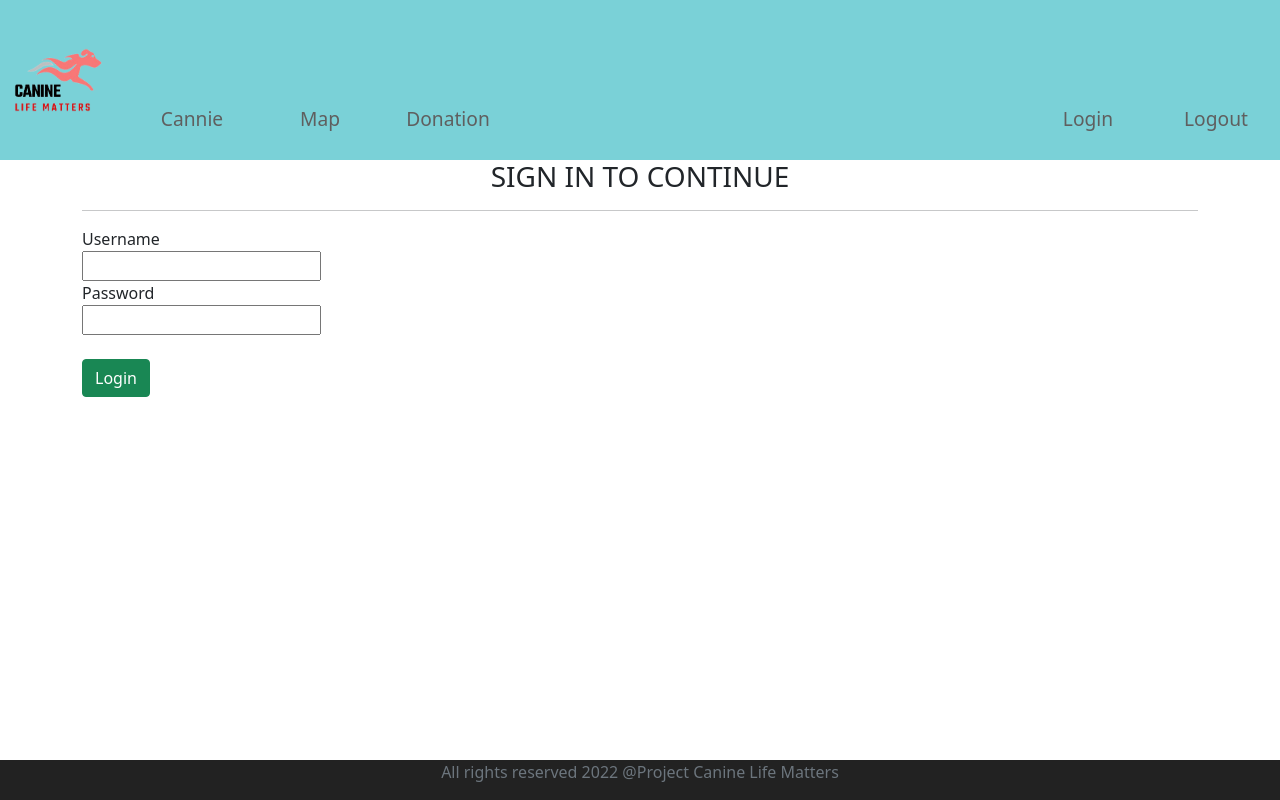
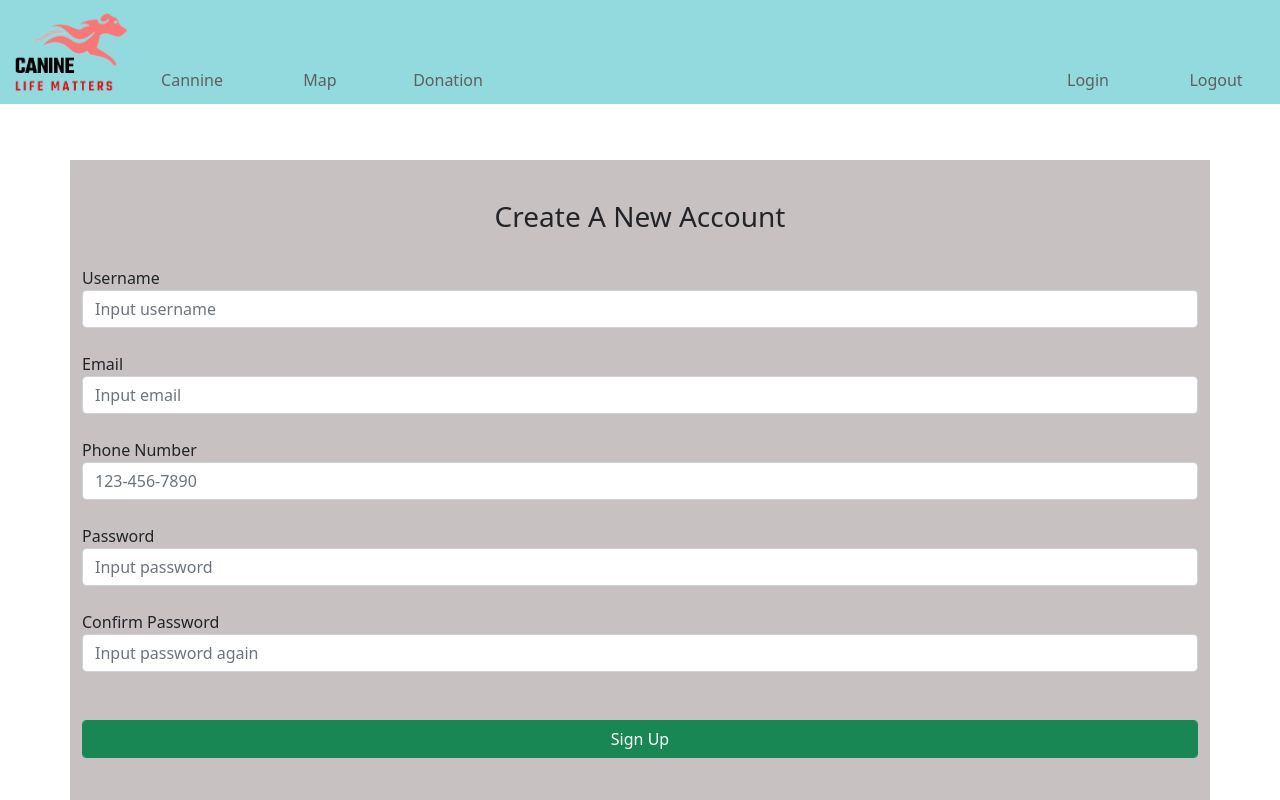
Before and after one commit to JinChin02/CanineLifeMatter, a React (Create React App) app: page /register in a window 1280 px wide. Shown: the top 800 px of the page. Built offline with nearby package versions, Linux system fonts and the light colour scheme.

Commit message:
Added registration page and edit css

```diff
--- a/src/App.css
+++ b/src/App.css
@@ -1,11 +1,11 @@
 /****** general *****/
 .paddingTop{
-  padding-top: 10vh;
+  padding-top: 7vh;
 }
 
 /**footer**/
 .footer{
-  position: absolute;
+  position:relative;
   bottom:0;
   width: 100%;
   height: 40px;
@@ -23,32 +23,42 @@
 
 .logo{
   padding-left: 1vw;
-  width: 10vw;
-  height: 8vh;
+  width: 12vw;
+  height: 10vh;
   padding-right: 2vw;
   justify-content: left;
 }
 
 .headerTable{
-  background-color:rgba(51, 185, 194, 0.651);
+  background-color:rgba(111, 206, 212, 0.753);
   width:100%;
-  height: 20vh;
+  height: 13vh;
   table-layout: fixed;
   color:rgb(95, 95, 95);
 }
 
 
 .headerTable tr td{
-
   text-align:center;
-  font-size: 1.5vw;
+  font-size: 1.25vw;
 }
 
 .try{
-  background-color: aqua;
+  background-color: rgb(116, 241, 241);
 }
 
 
-.loginTitle{
+.Title{
   text-align: center;
 }
+
+.alignCenter{
+  text-align: center;
+}
+
+.formBody{
+  background-color: rgb(199, 193, 193);
+  margin-bottom: 5vh;
+  padding-top: 5vh;
+  padding-bottom: 15.5vh;
+}
--- a/src/App.js
+++ b/src/App.js
@@ -2,14 +2,23 @@ import './App.css';
 import Header from './components/Header.jsx';
 import Footer from './components/Footer.jsx';
 import Login from './components/Login';
+import Registration from './components/Registration';
+import {BrowserRouter as Router, Routes , Route} from 'react-router-dom';
 
 function App() {
 
   return (
     <div className="App">
-      <Header/>
-      <Login/>
-      <Footer/>
+      <Router>
+        <Header/>
+        <Routes>
+          <Route path="/" element={<Login/>} />
+          <Route path="/login" element={<Login/>} />
+          <Route path="/register" element={<Registration/>} />
+        </Routes>
+        <Footer/>
+      </Router>
+
     </div>
   );
 }
--- a/src/components/Login.jsx
+++ b/src/components/Login.jsx
@@ -1,5 +1,6 @@
 import React, {Component} from "react";
 import axios from "axios";
+import { Link } from "react-router-dom";
 
 class Login extends Component{
     constructor(props){
@@ -16,7 +17,7 @@ class Login extends Component{
         console.log(this.state.password);
 
         var user = {"username":this.state.username, "password":this.state.password}
-        axios.post("http://localhost:8080/login",user)
+        axios.post("http://localhost:8080/login" , user)
         .then(response => this.abc(response.status))
 
     }
@@ -32,39 +33,32 @@ class Login extends Component{
     render(){
         return (
             <div>
-                <div className="container">
-                <h3 className="loginTitle">SIGN IN TO CONTINUE</h3><hr />
-                <form action="" >
-                    <label>Username</label><br />
-                    <input type="text" name="username" onChange={evt => this.setState({username: evt.target.value})}/>
+                <div className="container formBody">
+                    <h3 className="Title">Sign In To Continue</h3>
                     <br />
-                    <label>Password</label><br />
-                    <input type="password" name="password" onChange={evt => this.setState({password: evt.target.value})}/>
-                    <br /><br />
-                    <button type="button" className="btn btn-success" onClick={this.userLogin}>Login</button>
+                    <form action="" >
+                        <div className="form-group">
+                            <label>Username</label><br />
+                            <input type="text" name="username" required className="form-control" onChange={evt => this.setState({username: evt.target.value})}/>
+                        </div>
+                        <br />
+                        <div className="form-group">
+                            <label>Password</label><br />
+                            <input type="password" name="password" required className="form-control" onChange={evt => this.setState({password: evt.target.value})}/>
+                        </div>
+                        <br /><br />
+                        <div className="form-group">
+                            <button type="button" className="btn btn-success form-control" onClick={this.userLogin}>Login</button>
+                        </div>
+                    </form>
+                    <br /><br /><br />
+                    <div className=" alignCenter">
+                        Need an account ? <Link to="/register">Sign Up</Link>
+                    </div>
 
-                </form>
-                    {/* <Formik>
-                        {
-                            (props) => (
+                </div>
 
-                                <Form>
-                                    <fieldset className="form-group">
-                                        <label><strong>Username</strong></label>
-                                        <Field className="form-control" type="text" name="username"/>
-                                    </fieldset>
-                                    <br />
-                                    <fieldset className="form-group">
-                                        <label><strong>Password</strong></label>
-                                        <Field className="form-control" type="password" name="password"/>
-                                    </fieldset>
-                                    <br />
-                                    <button className="btn btn-success" type="submit">Login</button>
-                                </Form>
-                            )
-                        }
-                    </Formik> */}
-                </div>
+
             </div>
         )
     }
--- /dev/null
+++ b/src/components/Registration.jsx
@@ -0,0 +1,68 @@
+import React, {Component} from "react";
+import axios from "axios";
+
+class Registration extends Component{
+    constructor(props){
+        super(props)
+        this.state = {
+            username : '',
+            password : '',
+            confirmPassword : '',
+            email : '',
+            phone : ''
+        }
+    }
+
+    userRegister = () => {
+        if(this.state.password === this.state.confirmPassword){
+            var user = {"username":this.state.username , "password":this.state.password , "email":this.state.email , "phone":this.state.phone}
+            axios.post("http://localhost:8080/register", user)
+            .then(response=>console.log(response.status))
+        }
+    }
+
+    render(){
+        return (
+            <div>
+                <div className="container formBody">
+                <h3 className="Title">Create A New Account</h3>
+                <br />
+                <form action="">
+                    <div className="form-group">
+                        <label>Username</label><br />
+                        <input type="text" name="username" placeholder="Input username" className="form-control" required onChange={evt => this.setState({username: evt.target.value})}/>
+                    </div>
+                    <br />
+                    <div className="form-group">
+                        <label>Email</label><br />
+                        <input type="email" name="email" placeholder="Input email" className="form-control" required onChange={evt => this.setState({email: evt.target.value})}/>
+                    </div>
+                    <br />
+                    <div className="form-group">
+                        <label>Phone Number</label><br />
+                        <input type="tel" name="phone" className="form-control" placeholder="123-456-7890" pattern="[0-9]{3}-[0-9]{3}-[0-9]{4}" required onChange={evt => this.setState({phone: evt.target.value})}/>
+                    </div>
+                    <br />
+                    <div className="form-group">
+                        <label>Password</label><br />
+                        <input type="password" name="password" placeholder="Input password" className="form-control" required onChange={evt => this.setState({password: evt.target.value})}/>
+                    </div>
+                    <br />
+                    <div className="form-group">
+                        <label>Confirm Password</label><br />
+                        <input type="password" name="confirmPassword" placeholder="Input password again" className="form-control" required onChange={evt => this.setState({confirmPassword: evt.target.value})}/>
+                    </div>
+                    <br /><br />
+                    <div className="form-group">
+                        <button type="button" className="btn btn-success form-control"  onClick={this.userRegister}>Sign Up</button>
+                    </div>
+
+                </form>
+                </div>
+            </div>
+        )
+    }
+
+}
+
+export default Registration
--- a/src/components/header.jsx
+++ b/src/components/header.jsx
@@ -20,7 +20,7 @@ export class Header extends Component {
         <table className='headerTable'>
           <tr>
             <td><img className='logo' src={CanineLogo} alt="Logo" /></td>
-            <td className='paddingTop'>Cannie</td>
+            <td className='paddingTop'>Cannine</td>
             <td className='paddingTop'>Map</td>
             <td className='paddingTop'>Donation</td>
             <td/><td/><td/><td/>
--- a/src/index.css
+++ b/src/index.css
@@ -5,6 +5,7 @@ body {
     sans-serif;
   -webkit-font-smoothing: antialiased;
   -moz-osx-font-smoothing: grayscale;
+
 }
 
 code {
```
